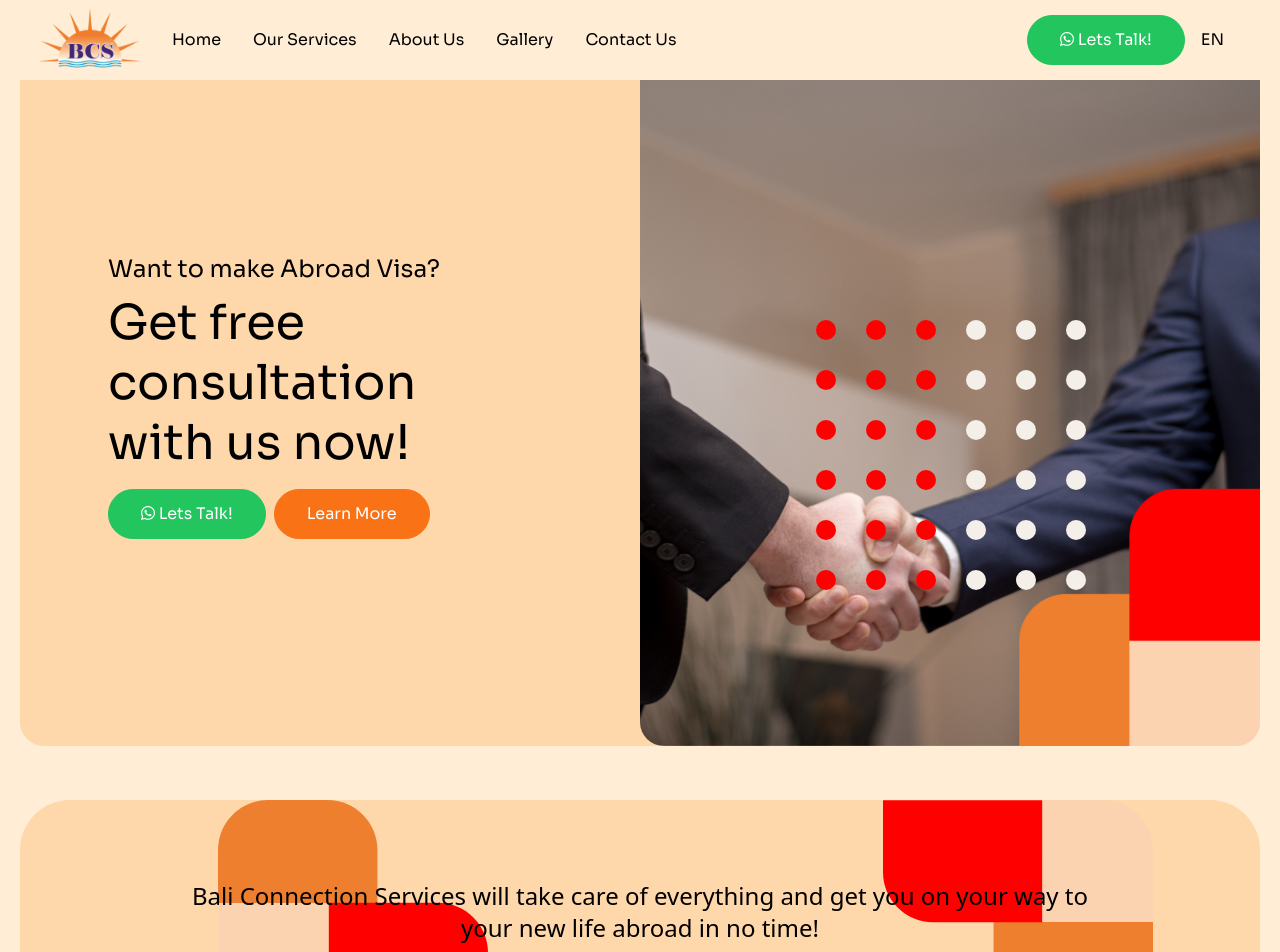
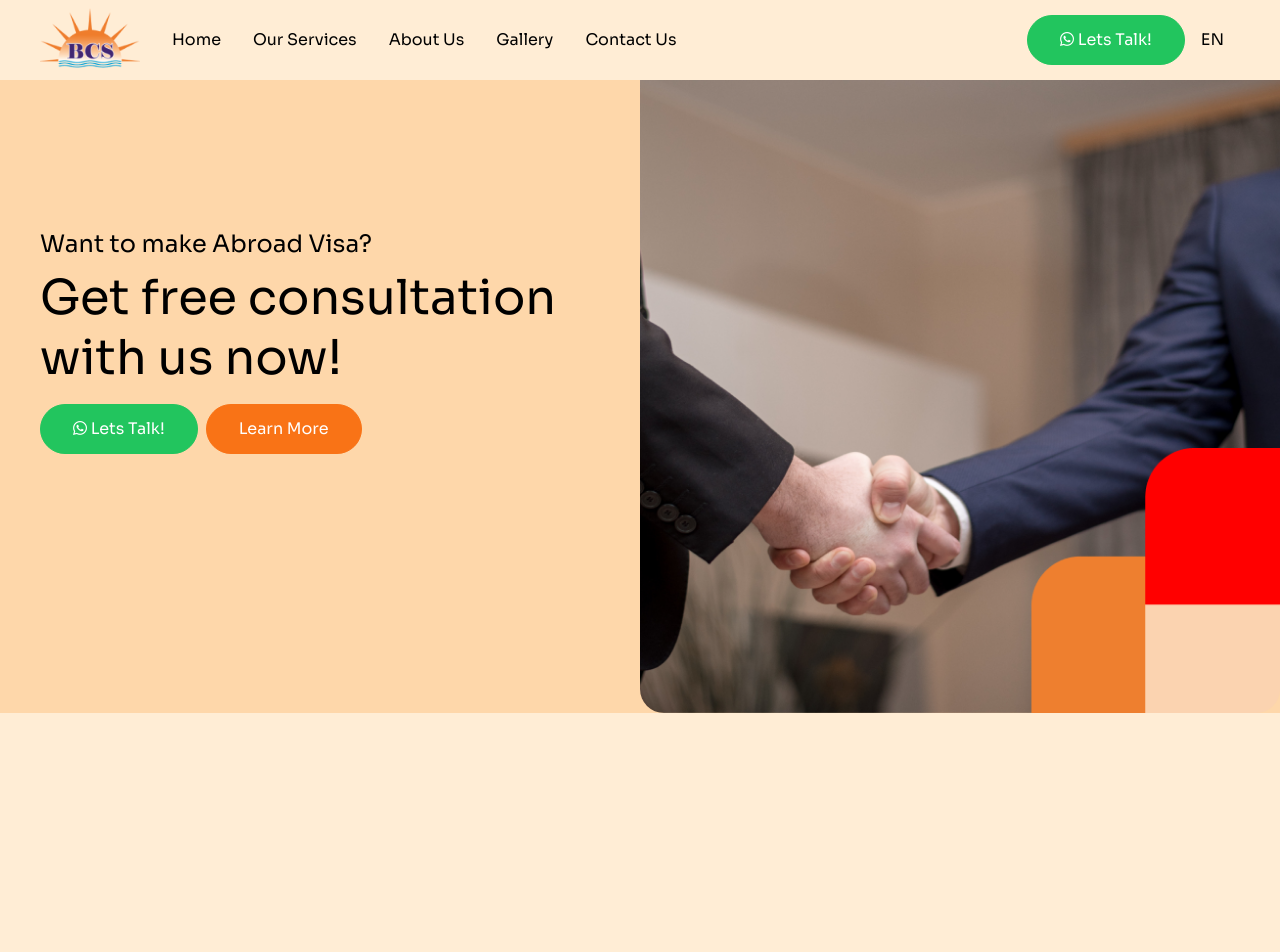
Before and after one commit to valen-tino/bcs-react, a React (Vite) app: page / in a window 1280 px wide. Shown: the top 952 px of the page. Built offline with nearby package versions, Linux system fonts and the light colour scheme.

Commit message:
Removed Banner, Changed Visible on Images(Service)

```diff
--- a/src/App.jsx
+++ b/src/App.jsx
@@ -10,7 +10,6 @@ function App() {
      <>
       <Navbar />
       <Hero />
-      <Banner1 />
       <Services />
      </>
    )
--- a/src/sections/hero.jsx
+++ b/src/sections/hero.jsx
@@ -4,15 +4,15 @@ import dots from '../assets/dots.svg'
 
 const Hero = () => {
   return (
-    <div className='relative flex flex-col justify-between w-full h-screen -100 font-Sora' id='hero'>
-        <div className='grid md:grid-cols-2 max-w-[1240px] m-auto bg-orange-200 rounded-3xl'>
-            <div className='flex flex-col justify-center w-full py-40 md:items-start md:px-20 md:py-40'>
+    <div className='relative flex flex-col justify-between w-full h-screen -100 font-Sora rounded-3xl' id='hero'>
+        <div className='grid bg-orange-200 md:grid-cols-2'>
+            <div className='flex flex-col justify-center w-full pb-6 pl-4 pt-28 md:pt-0 md:pl-10 md:items-start'>
 
-                <img className='absolute top-[30rem] left-0 md:top-[20rem] md:left-[51rem] md:rotate-0 rotate-90' src={dots} alt="dots" />
+                {/* <img className='absolute top-[30rem] left-0 md:top-[20rem] md:left-[51rem] md:rotate-0 rotate-90' src={dots} alt="dots" /> */}
 
-                <p className='pl-2 text-2xl text-bold'>Want to make Abroad Visa?</p>
-                <h1 className='z-10 py-2 pl-2 text-5xl leading-tight text-bold'>Get free consultation<br/> with us now!</h1>
-                <div className='flex flex-row py-2 pl-2'>
+                <p className='text-2xl text-bold'>Want to make Abroad Visa?</p>
+                <h1 className='z-10 py-2 text-5xl leading-tight text-bold'>Get free consultation<br/> with us now!</h1>
+                <div className='flex flex-row py-2 '>
                     <button className='px-8 py-3 mr-2 whatsapp'><i class="fa-brands fa-whatsapp"></i> Lets Talk!</button>
                     <button className='px-8 py-3'><a href='#services'>Learn More</a></button>
                 </div>
--- a/src/sections/services.jsx
+++ b/src/sections/services.jsx
@@ -22,6 +22,12 @@ const Services = () => {
           <img className='absolute top-[45rem] left-0 md:top-[20rem] md:left-[-15vh] rotate-180 z-10 invisible md:visible' src={dots} alt="dots" />
 
           <div className='grid md:grid-cols-2 max-w-[1240px] m-auto rounded-full pt-5'>
+                <div className='flex flex-col justify-center visible w-full md:items-end sm:hidden'>
+                    <div className='p-10 bg-orange-200 rounded-l-full rounded-br-full'>
+                        <img src={visa} className='z-10 w-full h-full'/>
+                    </div>
+                </div>
+
                   <div className='flex flex-col justify-center w-full gap-5 py-0 md:items-start md:px-20 md:py-40'>
 
                       <h1 className='z-10 py-2 pl-2 text-5xl leading-tight text-bold'>Visa Assistance Abroad</h1>
@@ -36,7 +42,8 @@ const Services = () => {
                       </div>
 
                   </div>
-                  <div className='flex flex-col justify-center w-full md:items-end'>
+
+                  <div className='flex flex-col justify-center invisible w-full sm:visible md:items-end'>
                       <div className='p-10 bg-orange-200 rounded-l-full rounded-br-full'>
                           <img src={visa} className='z-10 w-full h-full'/>
                       </div>
@@ -69,9 +76,16 @@ const Services = () => {
           </div>
 
           <div className='grid md:grid-cols-2 max-w-[1240px] m-auto rounded-full pt-10'>
+
+                <div className='flex flex-col justify-center visible w-full md:items-end sm:hidden'>
+                      <div className='p-10 bg-orange-200 rounded-l-full rounded-br-full'>
+                          <img src={visa} className='z-10 w-full h-full'/>
+                      </div>
+                  </div>
+
                   <div className='flex flex-col justify-center w-full gap-5 py-0 md:items-start md:px-20 md:py-40'>
 
-                      <h1 className='z-10 py-2 pl-2 text-4xl leading-tight text-bold'>Wedding Ceremony Organizer</h1>
+                      <h1 className='z-10 py-2 pl-2 text-5xl leading-tight text-bold'>Wedding Ceremony Organizer</h1>
                       <p className='pl-2 text-sm text-bold'>
                         <h3 className='text-md'>For Bali Only.</h3><br/>
                         A wedding is a very important event in Indonesia, and especially in Bali. Indonesians and expats marry in Bali.  Please don't hesitate to get in touch with us if you're interested in getting legally married in Bali. From A to Z, we'll help you succeed. In Indonesia, a religious ceremony is necessary in order to fulfill the legal requirements for marriage.
@@ -84,7 +98,8 @@ const Services = () => {
 
 
                   </div>
-                  <div className='flex flex-col justify-center w-full md:items-end'>
+
+                  <div className='flex flex-col justify-center invisible w-full md:items-end sm:visible'>
                       <div className='p-10 bg-orange-200 rounded-l-full rounded-br-full'>
                           <img src={visa} className='z-10 w-full h-full'/>
                       </div>
```
